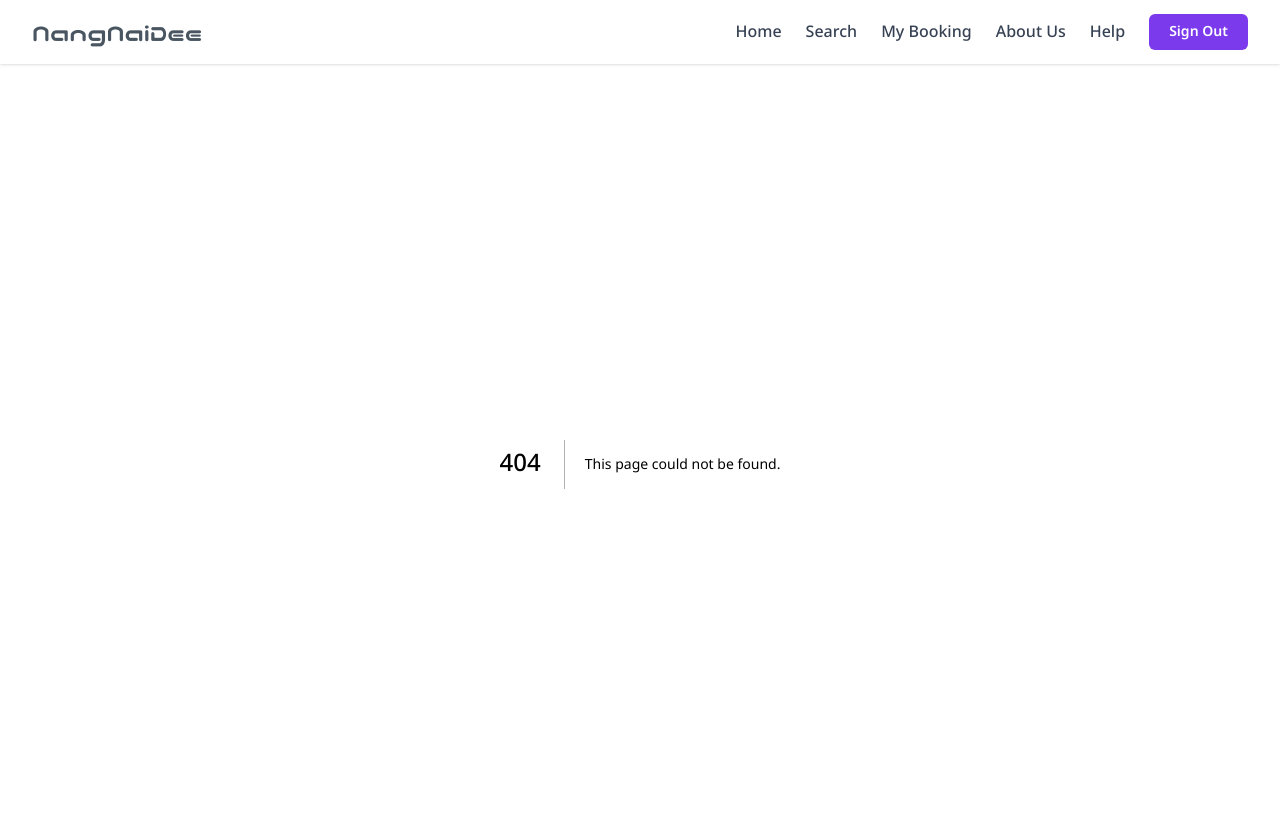
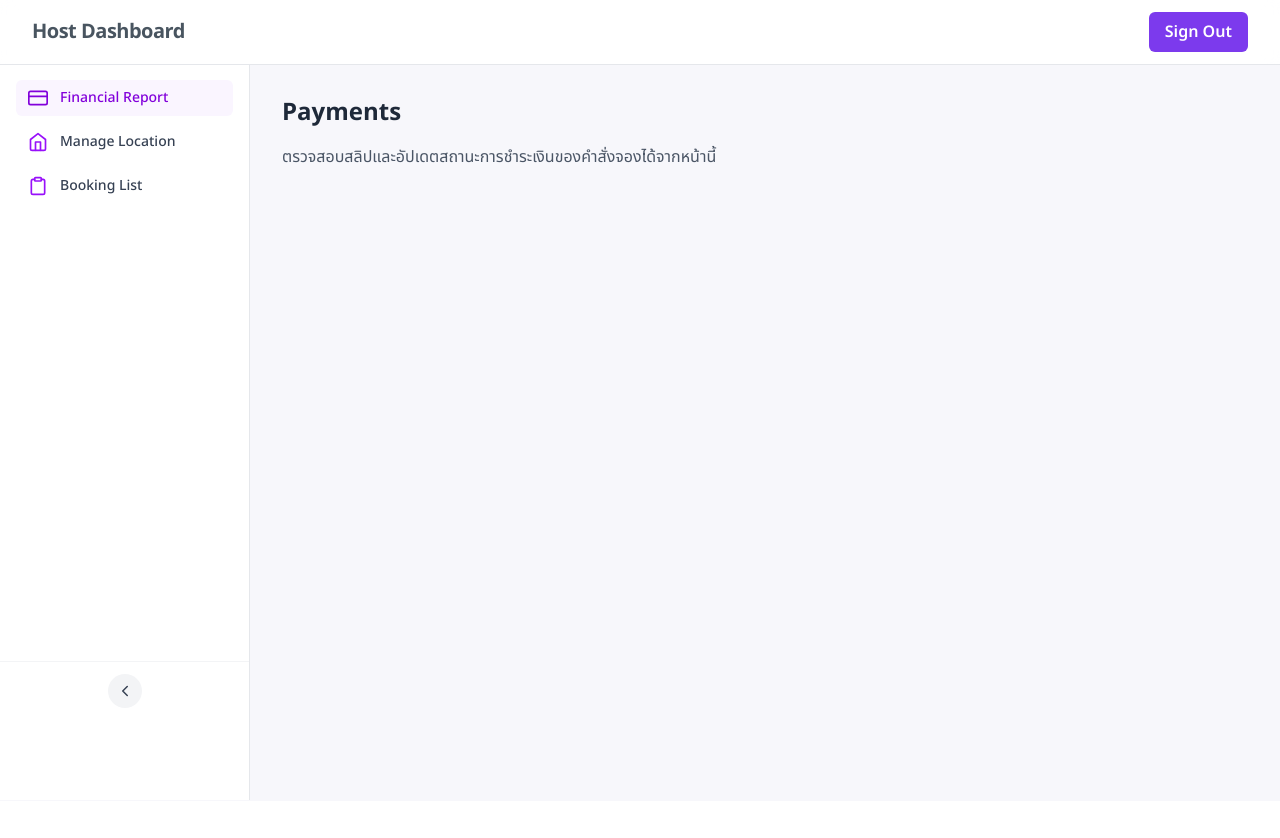
Before and after one commit to suphanatchanlek30/cs261-group6-100001, a Next.js app in the folder frontend/: page /host/payments in a window 1280 px wide. Before the commit this address had no page. Shown: the top 838 px of the page. After the commit the page ends 801 px from the top, so only its background shows below. Built offline with nearby package versions, Linux system fonts and the light colour scheme; sample sign-in values are in the browser's storage.

Commit message:
Update Side Bar For HostDashBoard

```diff
--- /dev/null
+++ b/frontend/app/(public)/host/bookings/page.jsx
@@ -0,0 +1,10 @@
+// app/(public)/host/bookings/page.jsx
+
+export default function HostBookingsPage() {
+  return (
+    <section className="space-y-4">
+      <h1 className="text-2xl font-bold text-gray-800">Bookings</h1>
+      <p className="text-gray-600">ตรวจสอบ อนุมัติ หรือปฏิเสธคำขอจองจากผู้ใช้ได้จากหน้านี้</p>
+    </section>
+  );
+}
--- /dev/null
+++ b/frontend/app/(public)/host/layout.jsx
@@ -0,0 +1,7 @@
+// app/(public)/host/page.jsx
+
+import HostShell from "@/components/host-dashboard/HostShell";
+
+export default function HostLayout({ children }) {
+  return <HostShell>{children}</HostShell>;
+}
--- /dev/null
+++ b/frontend/app/(public)/host/locations/page.jsx
@@ -0,0 +1,10 @@
+// app/(public)/host/locations/page.jsx
+
+export default function HostLocationsPage() {
+  return (
+    <section className="space-y-4">
+      <h1 className="text-2xl font-bold text-gray-800">Locations</h1>
+      <p className="text-gray-600">ตรวจสอบ แก้ไข หรือลบข้อมูลสถานที่ในระบบได้จากหน้านี้</p>
+    </section>
+  );
+}
--- a/frontend/app/(public)/host/page.jsx
+++ b/frontend/app/(public)/host/page.jsx
@@ -1,8 +1,6 @@
-export default function HostPage() {
-  return (
-    <div className="p-6">
-      <h1 className="text-2xl font-bold">Host Dashboard</h1>
-      <p className="text-gray-600 mt-2">ยินดีต้อนรับเจ้าบ้าน (Host)</p>
-    </div>
-  );
+import { redirect } from "next/navigation";
+
+export default function HostSection() {
+  // Redirect the host root to the Financial Report tab by default
+  redirect("/host/payments");
 }
--- /dev/null
+++ b/frontend/app/(public)/host/payments/page.jsx
@@ -0,0 +1,10 @@
+// app/(public)/host/payments/page.jsx
+
+export default function HostPaymentsPage() {
+  return (
+    <section className="space-y-4">
+      <h1 className="text-2xl font-bold text-gray-800">Payments</h1>
+      <p className="text-gray-600">ตรวจสอบสลิปและอัปเดตสถานะการชำระเงินของคำสั่งจองได้จากหน้านี้</p>
+    </section>
+  );
+}
--- /dev/null
+++ b/frontend/components/host-dashboard/HostPageHeader.jsx
@@ -0,0 +1,41 @@
+// components/host-dashboard/HostPageHeader.jsx
+
+// หัวตาราง + search + ปุ่ม Add (สำหรับ Host)
+
+"use client";
+import { FiSearch, FiPlus } from "react-icons/fi";
+
+export default function HostPageHeader({
+  title = "Manage Listings",
+  placeholder = "Search by name or keyword",
+  onSearch,
+  onAdd,
+}) {
+  return (
+    <div className="bg-white rounded-xl shadow-sm border border-gray-100 p-4 mb-5">
+      <div className="flex flex-col md:flex-row md:items-center md:justify-between gap-3">
+        <h2 className="text-lg font-semibold text-[#1F2937]">{title}</h2>
+
+        <div className="flex flex-col sm:flex-row items-stretch sm:items-center gap-3 w-full md:w-auto">
+          <div className="flex items-center gap-2 w-full sm:flex-1 md:w-[360px] rounded-lg border border-gray-200 bg-white px-3 py-2.5">
+            <FiSearch className="text-gray-500 flex-shrink-0" />
+            <input
+              type="text"
+              placeholder={placeholder}
+              onChange={(e) => onSearch?.(e.target.value)}
+              className="w-full outline-none text-sm placeholder:text-gray-400"
+            />
+          </div>
+          <button
+            onClick={onAdd}
+            className="w-full sm:w-auto inline-flex items-center justify-center gap-2 rounded-lg bg-[#7C3AED] text-white px-4 py-2.5 text-sm font-semibold shadow hover:bg-[#6B2FE5] transition-colors whitespace-nowrap"
+          >
+            <FiPlus className="text-base" />
+            <span className="hidden sm:inline">Add Listing</span>
+            <span className="sm:hidden">Add</span>
+          </button>
+        </div>
+      </div>
+    </div>
+  );
+}
--- /dev/null
+++ b/frontend/components/host-dashboard/HostShell.jsx
@@ -0,0 +1,38 @@
+// components/host-dashboard/HostShell.jsx
+
+"use client";
+/**
+ * HostShell: layout หลักของแผง Host
+ * - มี Topbar ด้านบน + Sidebar ซ้าย + Content
+ * - ใส่ guard เบื้องต้น: ถ้าไม่ authed → เด้ง login
+ */
+import { useEffect, useState } from "react";
+import { useRouter } from "next/navigation";
+import HostTopbar from "./HostTopbar";
+import HostSidebar from "./HostSidebar";
+import { isAuthenticated } from "@/utils/authClient";
+
+export default function HostShell({ children }) {
+  const router = useRouter();
+  const [collapsed, setCollapsed] = useState(false);
+
+  useEffect(() => {
+    if (!isAuthenticated()) {
+      router.replace("/login?next=/host");
+    }
+  }, [router]);
+
+  return (
+    <div className="min-h-screen bg-[#F7F7FB]">
+      <HostTopbar />
+
+      <HostSidebar isCollapsed={collapsed} setIsCollapsed={setCollapsed} />
+
+      <main
+        className={`${collapsed ? "ml-16" : "ml-[250px]"} p-5 lg:p-8 min-h-[calc(100vh-4rem)]`}
+      >
+        {children}
+      </main>
+    </div>
+  );
+}
--- /dev/null
+++ b/frontend/components/host-dashboard/HostSidebar.jsx
@@ -0,0 +1,42 @@
+"use client";
+
+import SidebarLink from "@/components/admin-dashboard/SidebarLink";
+import { FiHome, FiClipboard, FiCreditCard, FiStar, FiChevronLeft, FiChevronRight } from "react-icons/fi";
+
+export default function HostSidebar({ isCollapsed, setIsCollapsed }) {
+  const items = [
+    { label: "Financial Report", href: "/host/payments", icon: <FiCreditCard /> },
+    { label: "Manage Location", href: "/host/locations", icon: <FiHome /> },
+    { label: "Booking List", href: "/host/bookings", icon: <FiClipboard /> },
+  ];
+
+  return (
+    <aside
+      className={[
+        "fixed left-0 top-16 z-30 h-[calc(100vh-4rem)]",
+        "border-r border-gray-200 bg-white",
+        "transition-[width] duration-300 ease-in-out",
+        "flex flex-col justify-between",
+        isCollapsed ? "w-16" : "w-[250px]",
+      ].join(" ")}
+    >
+      <div className="p-4 space-y-2 flex-1 overflow-y-auto">
+        {items.map((it) => (
+          <SidebarLink key={it.href} href={it.href} icon={it.icon} collapsed={isCollapsed}>
+            {it.label}
+          </SidebarLink>
+        ))}
+      </div>
+
+      <div className="border-t border-gray-100 py-3 flex justify-center">
+        <button
+          onClick={() => setIsCollapsed((v) => !v)}
+          className="bg-gray-100 hover:bg-gray-200 text-gray-700 p-2 mb-20 rounded-full transition"
+          title={isCollapsed ? "Expand menu" : "Collapse menu"}
+        >
+          {isCollapsed ? <FiChevronRight size={18} /> : <FiChevronLeft size={18} />}
+        </button>
+      </div>
+    </aside>
+  );
+}
--- /dev/null
+++ b/frontend/components/host-dashboard/HostTopbar.jsx
@@ -0,0 +1,44 @@
+// components/host-dashboard/HostTopbar.jsx
+
+"use client";
+import { clearToken, isAuthenticated } from "@/utils/authClient";
+import { useRouter } from "next/navigation";
+import { useEffect, useState } from "react";
+
+export default function HostTopbar() {
+  const router = useRouter();
+  const [authed, setAuthed] = useState(false);
+
+  useEffect(() => {
+    setAuthed(isAuthenticated());
+    const onChange = () => setAuthed(isAuthenticated());
+    window.addEventListener("storage", onChange);
+    window.addEventListener("auth-changed", onChange);
+    return () => {
+      window.removeEventListener("storage", onChange);
+      window.removeEventListener("auth-changed", onChange);
+    };
+  }, []);
+
+  const onSignOut = () => {
+    clearToken();
+    router.replace("/login");
+  };
+
+  return (
+    <header className="sticky top-0 z-40 bg-white/90 backdrop-blur border-b border-gray-200">
+      <div className="max-w-full px-5 lg:px-8 h-16 flex items-center justify-between">
+        <div className="text-xl font-bold tracking-tight text-[#495560]">Host Dashboard</div>
+
+        {authed && (
+          <button
+            onClick={onSignOut}
+            className="px-4 py-2 rounded-md text-white bg-[#7C3AED] hover:bg-[#6B2FE5] active:scale-[0.99] font-semibold"
+          >
+            Sign Out
+          </button>
+        )}
+      </div>
+    </header>
+  );
+}
--- a/frontend/components/navbar/NavbarVisible.jsx
+++ b/frontend/components/navbar/NavbarVisible.jsx
@@ -13,7 +13,8 @@ export default function NavbarVisible() {
     pathname === "/login" ||
     pathname === "/register" ||
     pathname === "/admin-login" ||
-    pathname.startsWith("/admin"); // <-- ครอบทุกหน้าใน /admin
+    pathname.startsWith("/admin") || // <-- ครอบทุกหน้าใน /admin
+    pathname.startsWith("/host"); // <-- ครอบทุกหน้าใน /host
 
   if (hideOn) return null;
   return <Navbar />;
```
